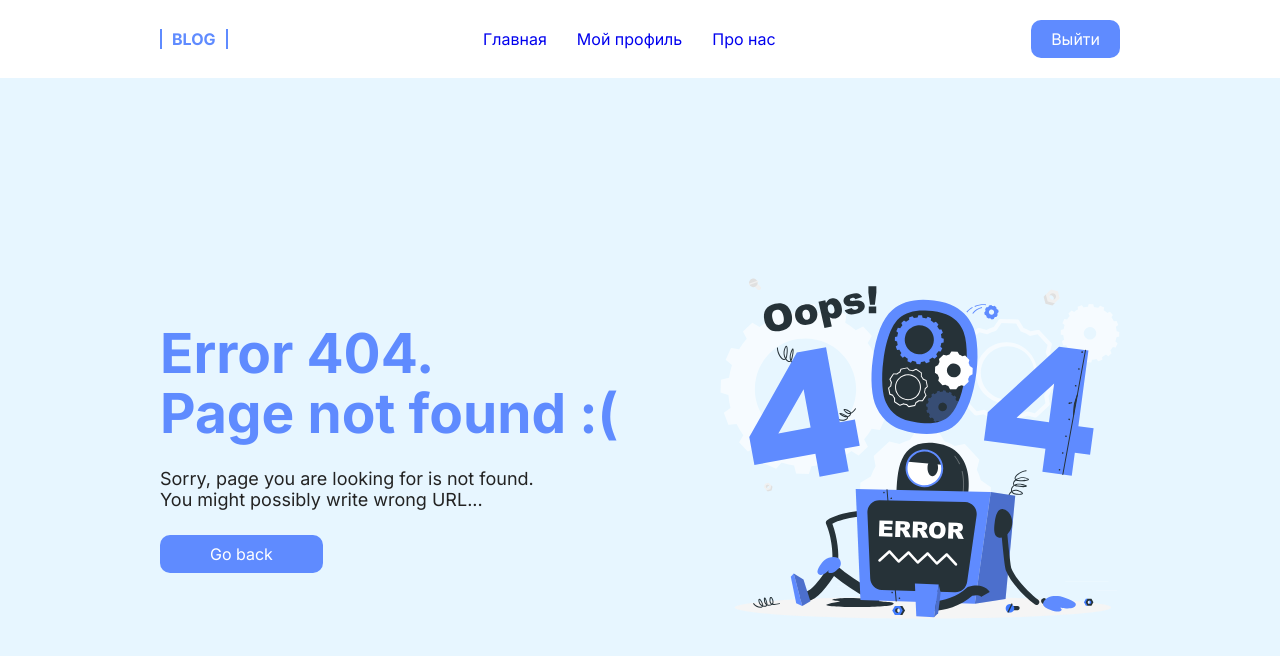
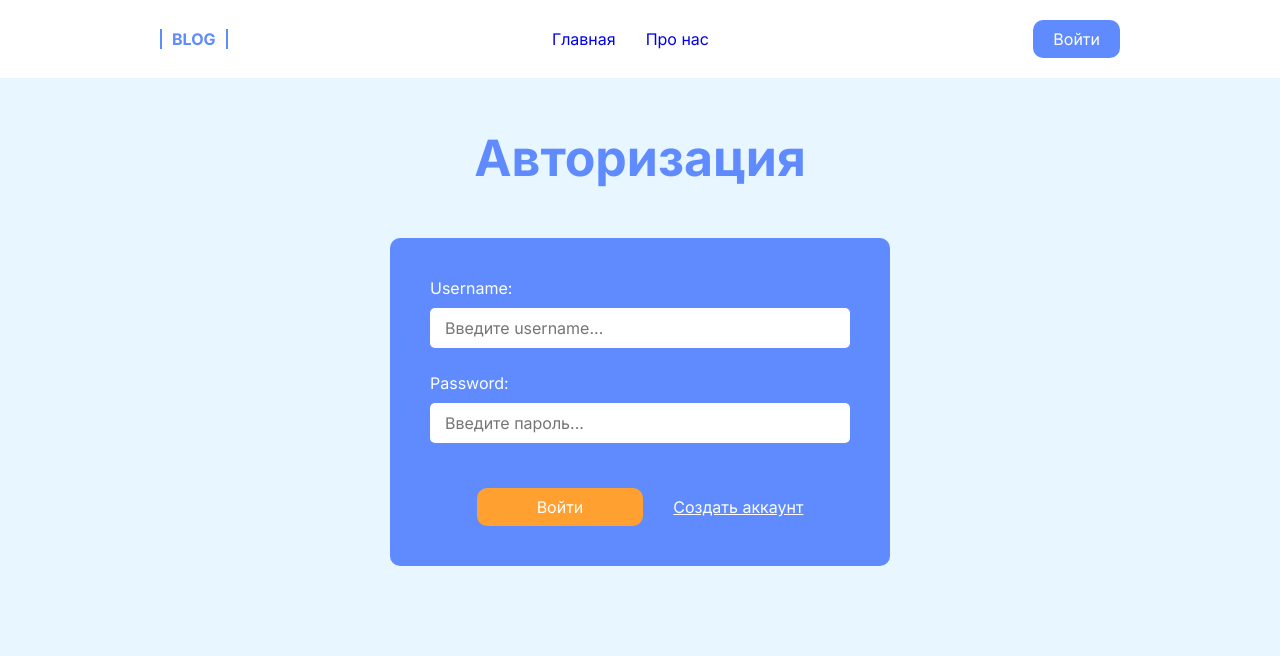
Before and after one commit to danilovvvladimir/mern-blog, a React (Create React App) app in the folder client/: page /auth/login in a window 1280 px wide. Before the commit this address had no page. Shown: the top 656 px of the page. Built offline with nearby package versions, Linux system fonts and the light colour scheme.

Commit message:
Frontend: форма регистрации и авторизации

```diff
--- a/client/package.json
+++ b/client/package.json
@@ -45,5 +45,8 @@
       "last 1 firefox version",
       "last 1 safari version"
     ]
+  },
+  "devDependencies": {
+    "prettier": "2.8.8"
   }
 }
--- a/client/src/App.tsx
+++ b/client/src/App.tsx
@@ -8,6 +8,8 @@ import Layout from "./components/Layout/Layout";
 import NotFoundPage from "./pages/NotFoundPage/NotFoundPage";
 import ProfilePage from "./pages/ProfilePage/ProfilePage";
 import AboutPage from "./pages/AboutPage/AboutPage";
+import LoginPage from "./pages/LoginPage/LoginPage";
+import RegisterPage from "./pages/RegisterPage/RegisterPage";
 
 // ==> Other imports <===
 
@@ -18,6 +20,8 @@ const App: FC = () => {
         <Route index element={<HomePage />} />
         <Route path="/profile/:id" element={<ProfilePage />} />
         <Route path="/about" element={<AboutPage />} />
+        <Route path="/auth/login" element={<LoginPage />} />
+        <Route path="/auth/register" element={<RegisterPage />} />
         <Route path="*" element={<NotFoundPage />} />
       </Route>
     </Routes>
--- a/client/src/assets/styles/variables.scss
+++ b/client/src/assets/styles/variables.scss
@@ -1,4 +1,5 @@
 $accent-color: #ffa031;
+$accent-hover-color: #e88e28;
 $bg-color: #e7f6ff;
 $main-color: #5f8bff;
 $main-hover-color: #527df2;
--- a/client/src/components/Menu/Menu.scss
+++ b/client/src/components/Menu/Menu.scss
@@ -21,6 +21,21 @@
       color: $main-color;
     }
   }
+  &__login-button {
+    background-color: #fff;
+    border-radius: 10px;
+    font-size: 16px;
+    line-height: 18px;
+    border: none;
+    cursor: pointer;
+    padding: 10px 20px;
+    background-color: $main-color;
+    color: #fff;
+    transition: all 0.3s ease;
+    &:hover {
+      background-color: $main-hover-color;
+    }
+  }
 }
 
 .logo {
--- a/client/src/components/Menu/Menu.tsx
+++ b/client/src/components/Menu/Menu.tsx
@@ -12,11 +12,9 @@ type ActiveProps = {
 };
 
 const Menu: FC = () => {
-  const isAuth = true;
+  const isAuth = false;
 
   const setActive = ({ isActive }: ActiveProps): string => {
-    console.log(isActive);
-
     return isActive ? "menu__list-item-link menu__list-item-link--active" : "menu__list-item-link";
   };
 
@@ -27,7 +25,6 @@ const Menu: FC = () => {
           <Link to="/" className="logo">
             BLOG
           </Link>
-          {isAuth && (
             <nav className="menu">
               <ul className="menu__list">
                 <li className="menu__list-item">
@@ -35,11 +32,12 @@ const Menu: FC = () => {
                     Главная
                   </NavLink>
                 </li>
-                <li className="menu__list-item">
+                {isAuth && <li className="menu__list-item">
                   <NavLink to="/profile" className={setActive}>
                     Мой профиль
                   </NavLink>
-                </li>
+                </li>}
+
                 <li className="menu__list-item">
                   <NavLink to="/about" className={setActive}>
                     Про нас
@@ -47,9 +45,9 @@ const Menu: FC = () => {
                 </li>
               </ul>
             </nav>
-          )}
 
-          <Button extraClassName="menu__button">{isAuth ? "Выйти" : "Войти"}</Button>
+
+          <Link to="/auth/login" className="menu__login-button" >{isAuth ? "Выйти" : "Войти"}</Link>
         </div>
       </div>
     </header>
--- a/client/src/components/UI/Button/Button.tsx
+++ b/client/src/components/UI/Button/Button.tsx
@@ -8,11 +8,12 @@ import "./Button.scss";
 interface ButtonProps {
   children: ReactNode;
   extraClassName?: string;
+  isSubmit?: boolean;
 }
 
-const Button: FC<ButtonProps> = ({ children, extraClassName }) => {
+const Button: FC<ButtonProps> = ({ children, extraClassName, isSubmit }) => {
   return (
-    <button className={`button ${extraClassName ? extraClassName : ""}`}>
+    <button type={isSubmit ? "submit" : "button"} className={`button ${extraClassName ? extraClassName : ""}`}>
       {children}
     </button>
   );
--- /dev/null
+++ b/client/src/pages/LoginPage/LoginPage.scss
@@ -0,0 +1,54 @@
+@import "../../assets/styles/variables.scss";
+
+.login {
+  padding-top: 50px;
+  &__title {
+    text-align: center;
+    margin-bottom: 50px;
+    font-size: 50px;
+  }
+  &__form {
+    padding: 40px;
+    border-radius: 10px;
+    max-width: 500px;
+    margin: 0 auto;
+    background-color: $main-color;
+    display: flex;
+    align-items: center;
+    flex-direction: column;
+  }
+  &__form-input {
+    width: 100%;
+    padding: 10px 15px;
+    border-radius: 5px;
+    margin-bottom: 25px;
+    border: none;
+  }
+  &__form-label {
+    width: 100%;
+  }
+  &__form-label-message {
+    color: #fff;
+    margin-bottom: 10px;
+  }
+  &__form-info {
+    width: 100%;
+    margin-bottom: 20px;
+  }
+  &__form-buttons {
+    display: flex;
+    gap: 30px;
+    align-items: center;
+  }
+  &__form-button {
+    padding: 10px 60px;
+    background-color: $accent-color;
+    &:hover {
+      background-color: $accent-hover-color;
+    }
+  }
+  &__form-register-link {
+    color: #fff;
+    text-decoration: underline;
+  }
+}
--- /dev/null
+++ b/client/src/pages/LoginPage/LoginPage.tsx
@@ -0,0 +1,65 @@
+// ==> Libs imports <===
+import { FC } from "react";
+import { SubmitHandler, useForm } from "react-hook-form";
+import { Link } from "react-router-dom";
+import Button from "../../components/UI/Button/Button";
+// ==> Components imports <===
+
+// ==> Other imports <===
+import "./LoginPage.scss";
+
+interface ILoginField {
+  username: string;
+  password: string;
+}
+
+const LoginPage: FC = () => {
+  const {
+    register,
+    handleSubmit,
+    reset,
+    formState: { errors },
+  } = useForm<ILoginField>();
+
+  const onSubmit: SubmitHandler<ILoginField> = (values) => {
+    console.log(values);
+  };
+
+  return (
+    <section className="login">
+      <div className="container">
+        <h1 className="title login__title">Авторизация</h1>
+        <form className="login__form" onSubmit={handleSubmit(onSubmit)}>
+          <div className="login__form-info">
+            <label className="login__form-label">
+              <div className="login__form-label-message">Username:</div>
+              <input
+                className="login__form-input"
+                {...register("username", { required: true })}
+                placeholder="Введите username..."
+              />
+            </label>
+            <label className="login__form-label">
+              <div className="login__form-label-message">Password:</div>
+              <input
+                className="login__form-input"
+                {...register("password", { required: true })}
+                placeholder="Введите пароль..."
+              />
+            </label>
+          </div>
+          <div className="login__form-buttons">
+            <Button isSubmit extraClassName="login__form-button">
+              Войти
+            </Button>
+            <Link className="login__form-register-link" to="/auth/register">
+              Создать аккаунт
+            </Link>
+          </div>
+        </form>
+      </div>
+    </section>
+  );
+};
+
+export default LoginPage;
--- /dev/null
+++ b/client/src/pages/RegisterPage/RegisterPage.tsx
@@ -0,0 +1,65 @@
+// ==> Libs imports <===
+import { FC } from "react";
+import { SubmitHandler, useForm } from "react-hook-form";
+import { Link } from "react-router-dom";
+import Button from "../../components/UI/Button/Button";
+// ==> Components imports <===
+
+// ==> Other imports <===
+import "./RegisterPage.scss";
+
+interface ILoginField {
+  username: string;
+  password: string;
+}
+
+const RegisterPage: FC = () => {
+  const {
+    register,
+    handleSubmit,
+    reset,
+    formState: { errors },
+  } = useForm<ILoginField>();
+
+  const onSubmit: SubmitHandler<ILoginField> = (values) => {
+    console.log(values);
+  };
+
+  return (
+    <section className="login">
+      <div className="container">
+        <h1 className="title login__title">Регистрация</h1>
+        <form className="login__form" onSubmit={handleSubmit(onSubmit)}>
+          <div className="login__form-info">
+            <label className="login__form-label">
+              <div className="login__form-label-message">Username:</div>
+              <input
+                className="login__form-input"
+                {...register("username", { required: true })}
+                placeholder="Введите username..."
+              />
+            </label>
+            <label className="login__form-label">
+              <div className="login__form-label-message">Password:</div>
+              <input
+                className="login__form-input"
+                {...register("password", { required: true })}
+                placeholder="Введите пароль..."
+              />
+            </label>
+          </div>
+          <div className="login__form-buttons">
+            <Button isSubmit extraClassName="login__form-button">
+              Зарегестрироваться
+            </Button>
+            <Link className="login__form-register-link" to="/auth/login">
+              Уже есть аккаунт?
+            </Link>
+          </div>
+        </form>
+      </div>
+    </section>
+  );
+};
+
+export default RegisterPage;
```
Also changed, not shown: client/src/pages/RegisterPage/RegisterPage.scss (added), 1 other file (tests, documents, lock files or other folders).
